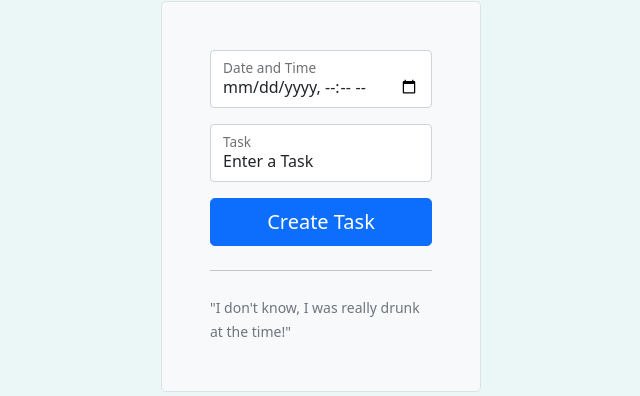
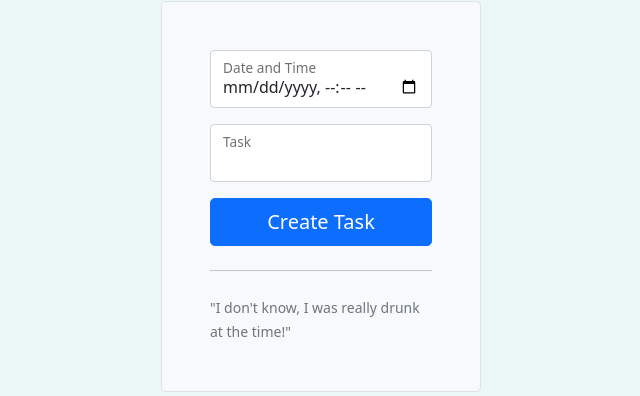
Before and after one commit to elpichu-hub/flask_to_do_app, a Flask app: a page that uses templates/user.html in a window 1280 px wide. Shown: the part 203-599 px from the top of the page, without its empty margins (319-959 px from the left). Run offline with Flask 2, Linux system fonts and the light colour scheme; the visitor is signed in with stand-in values (Sample User, id 1); data comes from the database, SQL or seed files in the repository; data that the repository does not hold is empty; some libraries are stand-ins or nearby versions.

Commit message:
initial commit

```diff
--- a/templates/user.html
+++ b/templates/user.html
@@ -45,7 +45,7 @@
 
         <div class="form-floating mb-3">
             <input type="text" class="form-control" id="task_description" name="task_description"
-                value="Enter a Task" required>
+                 required>
             <label for="floatingInput">Task</label>
         </div>
 
```
